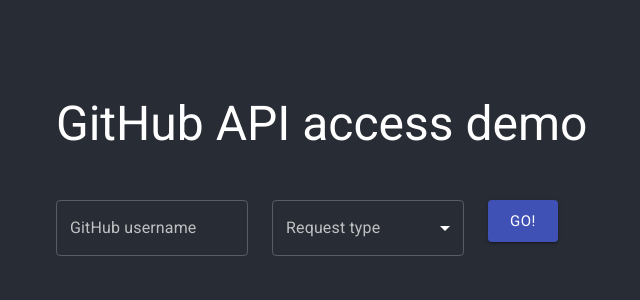
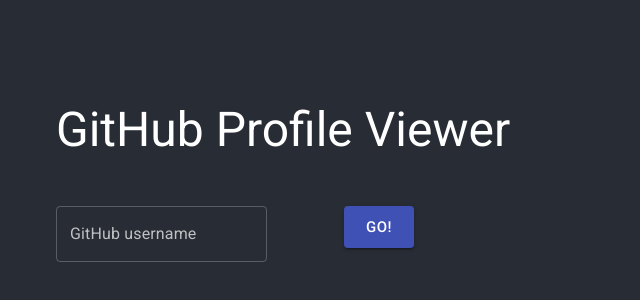
Before and after one commit to MystikHub/react-gpv, a React (Create React App) app: page / in a window 1280 px wide. Shown: the part 266-566 px from the top of the page, without its empty margins (308-948 px from the left). Built offline with nearby package versions, Linux system fonts and the light colour scheme.

Commit message:
Removed demo components, added Roboto

```diff
--- a/package.json
+++ b/package.json
@@ -10,7 +10,6 @@
     "fontsource-roboto": "^3.1.5",
     "react": "^17.0.1",
     "react-dom": "^17.0.1",
-    "react-json-tree": "^0.13.0",
     "react-scripts": "4.0.1",
     "web-vitals": "^0.2.4"
   },
--- a/public/index.html
+++ b/public/index.html
@@ -15,6 +15,8 @@
       user's mobile device or desktop. See https://developers.google.com/web/fundamentals/web-app-manifest/
     -->
     <link rel="manifest" href="%PUBLIC_URL%/manifest.json" />
+    <!-- Roboto font -->
+    <link rel="stylesheet" href="https://fonts.googleapis.com/css?family=Roboto:300,400,500,700&display=swap" />
     <!--
       Notice the use of %PUBLIC_URL% in the tags above.
       It will be replaced with the URL of the `public` folder during the build.
--- a/src/App.js
+++ b/src/App.js
@@ -1,19 +1,13 @@
 import Button from '@material-ui/core/Button';
 import Container from '@material-ui/core/Container';
 import 'fontsource-roboto';
-import FormControl from '@material-ui/core/FormControl';
 import Grid from '@material-ui/core/Grid';
-import InputLabel from '@material-ui/core/InputLabel';
 import { makeStyles } from '@material-ui/core/styles';
-import MenuItem from '@material-ui/core/MenuItem';
 import { MuiThemeProvider, createMuiTheme } from '@material-ui/core/styles';
-import Paper from '@material-ui/core/Paper';
 import React from 'react';
-import Select from '@material-ui/core/Select';
 import TextField from '@material-ui/core/TextField';
 import Typography from '@material-ui/core/Typography';
 import './App.css';
-import JSONTree from 'react-json-tree';
 
 const useStyles = makeStyles((theme) => ({
   root: {
@@ -30,65 +24,21 @@
   }
 })
 
-const monokaiTheme = {
-  scheme: 'monokai',
-  author: 'wimer hazenberg (http://www.monokai.nl)',
-  base00: '#272822',
-  base01: '#383830',
-  base02: '#49483e',
-  base03: '#75715e',
-  base04: '#a59f85',
-  base05: '#f8f8f2',
-  base06: '#f5f4f1',
-  base07: '#f9f8f5',
-  base08: '#f92672',
-  base09: '#fd971f',
-  base0A: '#f4bf75',
-  base0B: '#a6e22e',
-  base0C: '#a1efe4',
-  base0D: '#66d9ef',
-  base0E: '#ae81ff',
-  base0F: '#cc6633',
-};
-
 class App extends React.Component {
   constructor() {
     super();
 
     this.state = {
-      githubUsername: "",
-      requestType: "",
-      response: ""
-    }
-  }
-
-  makeRequest() {
-    let apiRequest = new XMLHttpRequest();
-    apiRequest.app = this;
-    apiRequest.onreadystatechange = () => {
-      if (apiRequest.readyState === 4) {
-        if(apiRequest.status === 200) {
-          apiRequest.app.setState({response: JSON.parse(apiRequest.response)});
-        }
-      }
-    }
-
-    if(this.state.requestType === "repoList") {
-      apiRequest.open('GET', 'https://api.github.com/users/' + this.state.githubUsername + '/repos')
-      apiRequest.send();
-    } else if(this.state.requestType === "userInfo") {
-      apiRequest.open('GET', 'https://api.github.com/users/' + this.state.githubUsername)
-      apiRequest.send();
+      githubUsername: ""
     }
   }
 
   render() {
     return (
       <MuiThemeProvider theme={theme}>
-        <div className="App">
           <header className="App-header" style={{paddingTop: "3rem", paddingBottom: "3rem"}}>
             <Container maxWidth="sm">
-              <Typography variant="h3">GitHub API access demo</Typography>
+              <Typography variant="h3">GitHub Profile Viewer</Typography>
               <br /><br />
               <form className={useStyles.root} noValidate autoComplete="off">
                 <Grid container spacing={3}>
@@ -97,54 +47,14 @@
                       style={{minWidth: '12rem', textAlign: 'left'}} onChange={event => this.setState({githubUsername: event.target.value})}/>
                   </Grid>
                   <Grid item xs>
-                    <FormControl variant="outlined" style={{minWidth: '12rem', textAlign: 'left'}}>
-                      <InputLabel>Request type</InputLabel>
-                      <Select
-                        value={this.state.requestType}
-                        onChange={event => this.setState({requestType: event.target.value})}
-                        label="Request type"
-                      >
-                        <MenuItem value="">
-                          - Select -
-                        </MenuItem>
-                        <MenuItem value="repoList">List repos</MenuItem>
-                        <MenuItem value="userInfo">User info</MenuItem>
-                      </Select>
-                    </FormControl>
-                  </Grid>
-                  <Grid item xs>
-                    <Button variant="contained" color="primary" size="large" onClick={() => this.makeRequest()}>
+                    <Button variant="contained" color="primary" size="large">
                       Go!
                     </Button>
                   </Grid>
                 </Grid>
               </form>
-              <Grid container spacing={3}>
-                <Grid item xs>
-                  <Paper style={{padding: '1rem'}} hidden={this.state.requestType === ""}>
-                    <code hidden={this.state.requestType !== "repoList"}>
-                      GET https://api.github.com/users/{this.state.githubUsername}/repos
-                    </code>
-                    <code hidden={this.state.requestType !== "userInfo"}>
-                      GET https://api.github.com/users/{this.state.githubUsername}
-                    </code>
-                  </Paper>
-                </Grid>
-              </Grid>
-            </Container>
-            <Container maxWidth="md">
-              <Grid container>
-                <Grid item xs hidden={this.state.response === ""}>
-                  <br />
-                  <br />
-                  <Typography  variant="h4">API Response:</Typography>
-                  <br />
-                  <JSONTree data={this.state.response} theme={monokaiTheme} invertTheme={false}/>
-                </Grid>
-              </Grid>
             </Container>
           </header>
-        </div>
       </MuiThemeProvider>
     );
   }
```
Also changed, not shown: 2 other files (tests, documents, lock files or other folders).
